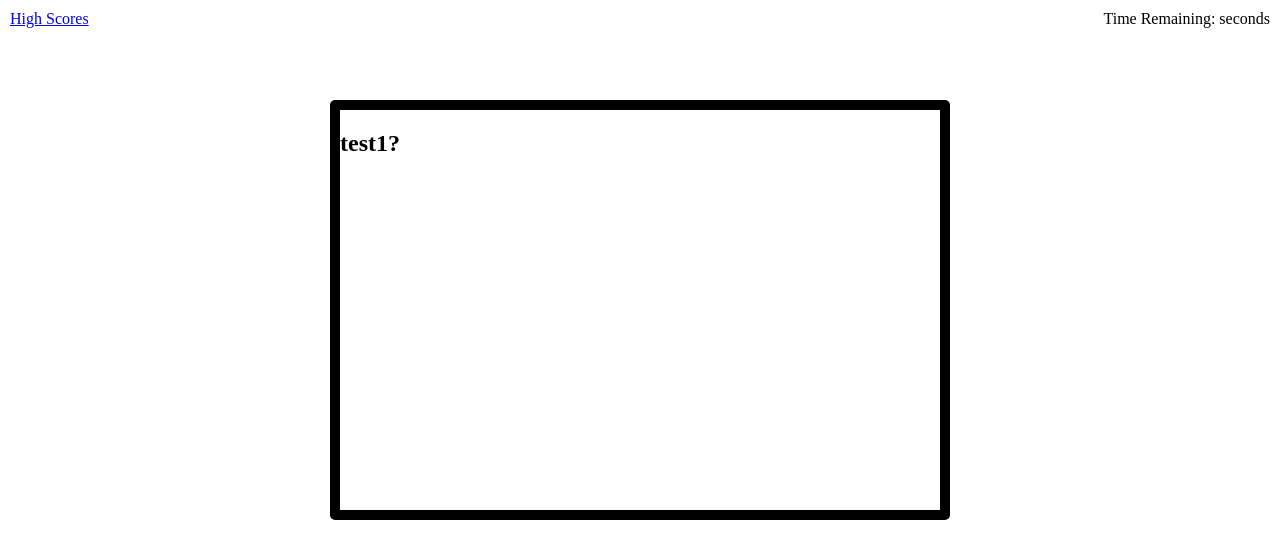
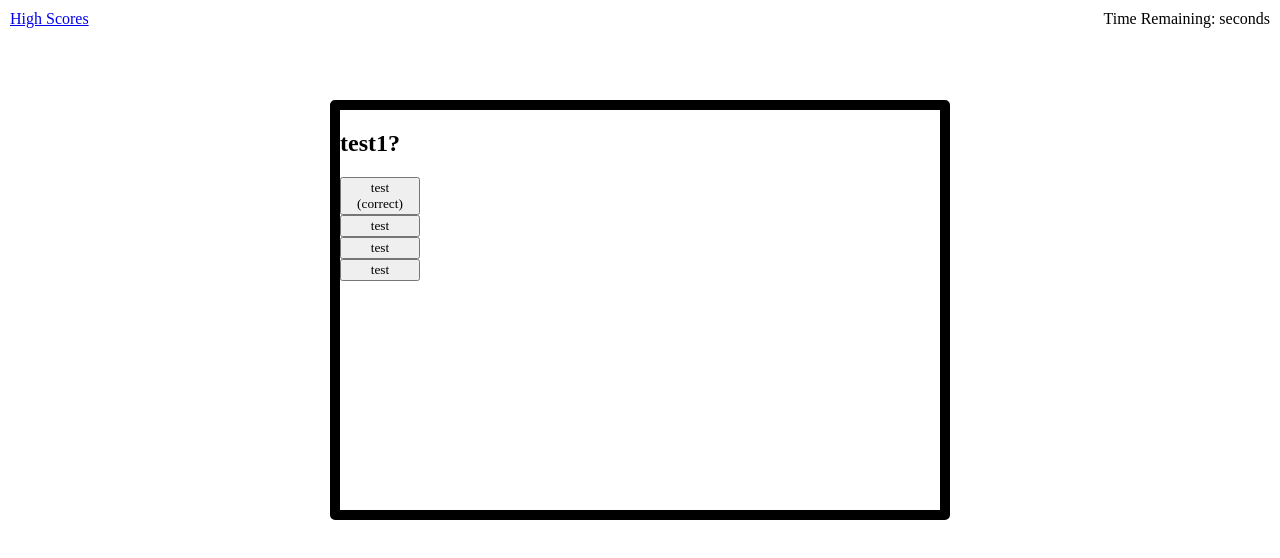
Before and after one commit to Masterchef842/StarWarsQuiz, a plain HTML site: page index.html in a window 1280 px wide. Both pictures are taken after a click on the button "Start". Drawn offline with Linux system fonts and the light colour scheme.

Commit message:
display answer Choices

```diff
--- a/assets/main.js
+++ b/assets/main.js
@@ -1,3 +1,5 @@
+//Selectors
+
 let startButton=document.querySelector("#startButton");
 let startPage=document.querySelector("#start");
 let questionPage=document.querySelector("#question");
@@ -13,6 +15,7 @@ let ansA;
 let ansB;
 let ansC;
 let ansD;
+let ansButton
 let answers=[
 ["test (correct)","test","test","test"],
 ["test","test (correct)","test","test"],
@@ -27,8 +30,33 @@ function startQuiz(){
 
 }
 function createAnswerChoice(){
-    ansA=document.createElement("button")
-    ansA.textContent()
+    //let ansTxtStorage;
+    ansA=document.createElement("button");
+    ansB=document.createElement("button");
+    ansC=document.createElement("button");
+    ansD=document.createElement("button");
+
+    ansA.setAttribute("class","answerChoice");
+    ansB.setAttribute("class","answerChoice");
+    ansC.setAttribute("class","answerChoice");
+    ansD.setAttribute("class","answerChoice");
+
+    ansA.textContent=answers[questionNumber][0];
+    ansB.textContent=answers[questionNumber][1];
+    ansC.textContent=answers[questionNumber][2];
+    ansD.textContent=answers[questionNumber][3];
+
+    ansButton=document.querySelectorAll(".answerChoice");
+
+    // if(answers[questionNumber][0].includes("(correct)")){
+    //     ansTxtStorage = answers[questionNumber][0].split(' ');
+    //     ansA.textContent=ansTxtStorage[0];
+    //     ansA.setAttribute("correct","true");
+    // }
+    // else{
+    //     ansA.textContent=answers[questionNumber][0];
+    // }
+
 
 }
 function displayQuestion(){
@@ -40,6 +68,11 @@ function displayQuestion(){
     answersDiv.appendChild(ansC);
     answersDiv.appendChild(ansD);
 
+    questionNumber++;
+
+    console.log(ansButton);
+
+    // ansButton.addEventListener("click",onChooseAnswer);
 
 
 
@@ -53,6 +86,16 @@ function displayQuestion(){
     //check if last question
     //if so go to endPage
     // if not increment questionNumber and displayQuestion
+}
+function onChooseAnswer(){
+    console.log("test");
+    if (questionNumber<questions.length){
+        displayQuestion();
+    }
+    else{
+        questionPage.setAttribute("class","hide");
+        endPage.setAttribute("class","onScreen");
+    }
 }
 //timer
 
--- a/assets/style.css
+++ b/assets/style.css
@@ -32,6 +32,12 @@ main{
     position: relative;
     bottom: 10px;
 }
+#answers{
+    display: flex;
+    justify-content: space-between;
+    max-width: 80px;
+    flex-direction: column;
+}
 #endScreen{
     text-align: center;
 }
```
